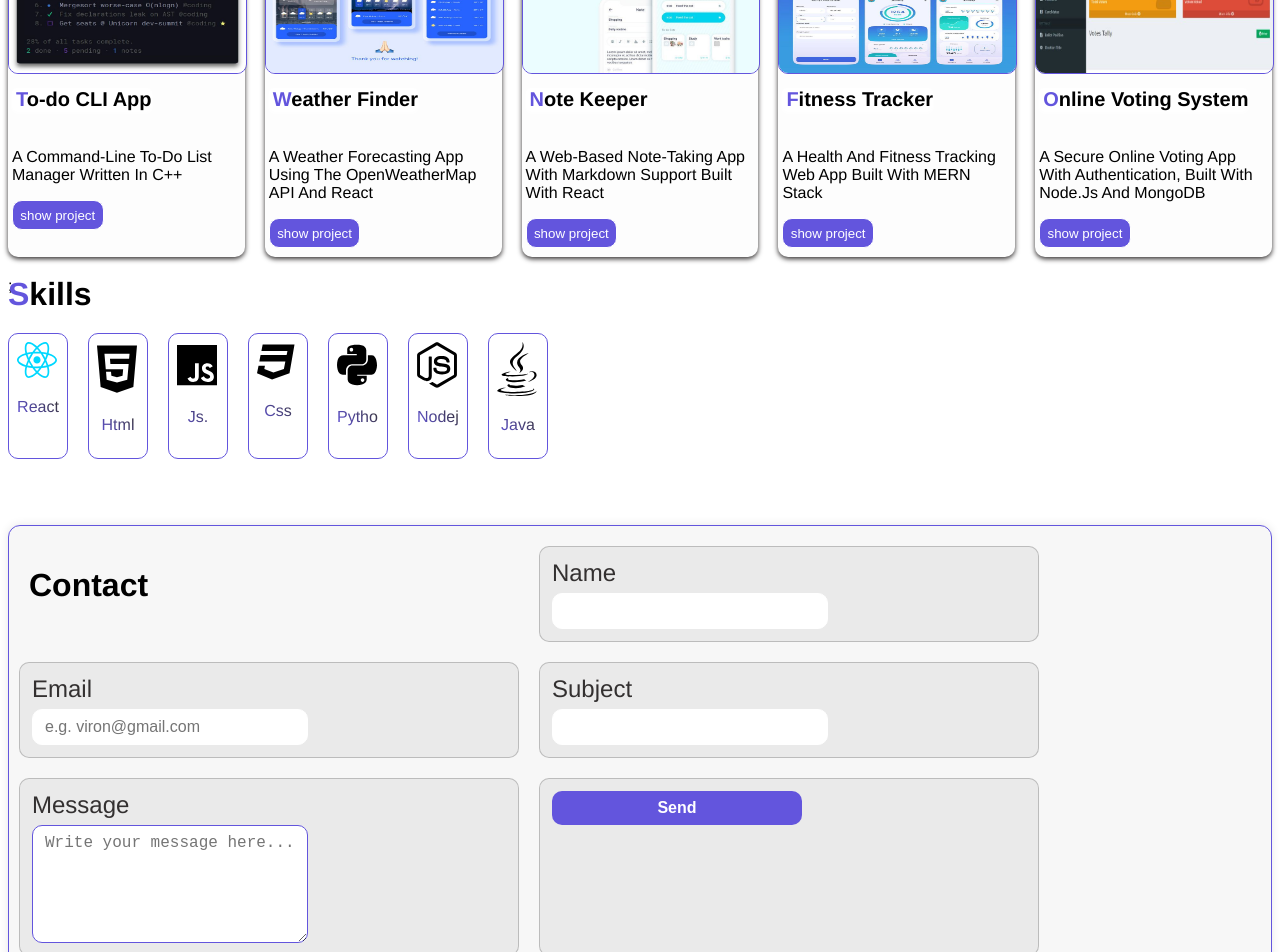
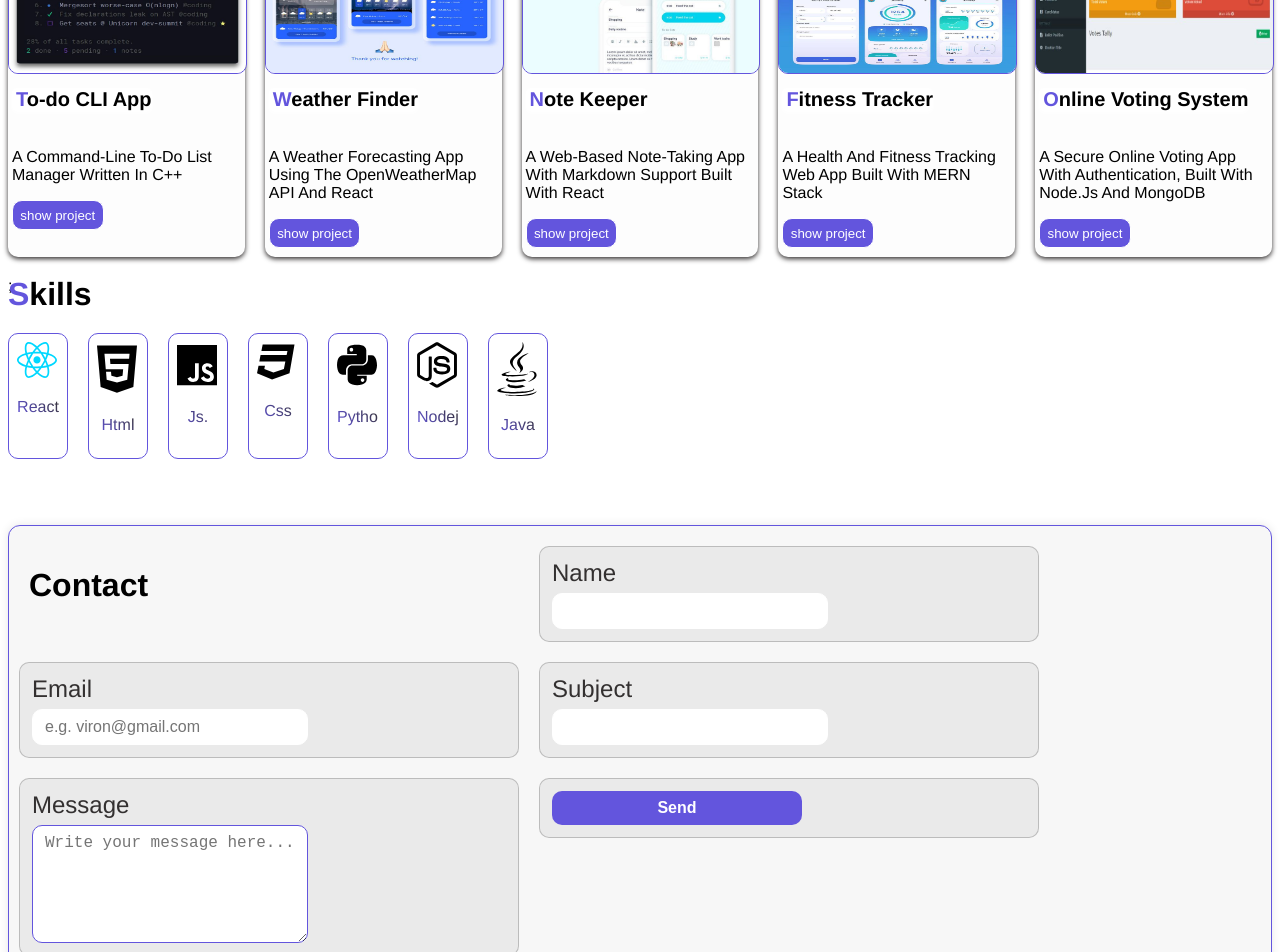
Before and after one commit to V1ron6/bytebandit, a React (Vite) app: page / in a window 1280 px wide. Shown: the part 1726-2678 px from the top of the page. Built offline with nearby package versions, Linux system fonts and the light colour scheme.

Commit message:
fixing bugs

```diff
--- a/src/component/contact.jsx
+++ b/src/component/contact.jsx
@@ -64,7 +64,7 @@ const Contact = () => {
         ></textarea>
       </div>
 
-      <div className="form-field">
+      <div className="form-sub">
         <input type="submit" onClick={makebelieve} value="Send" />
       </div>
     </div>
--- a/src/component/styles/contact.css
+++ b/src/component/styles/contact.css
@@ -65,7 +65,7 @@
   animation: fadeInUp 0.6s ease-in-out;
 }
 
-.form-field {
+.form-field ,.form-sub{
   position: relative;
   left: -10px;
   border: 0.01cm solid rgba(0, 0, 0, 0.2);
@@ -77,7 +77,10 @@
   transition: transform 0.3s ease, box-shadow 0.3s ease;
 }
 
-.form-field:hover {
+.form-sub{
+  height:max-content;
+}
+.form-field:hover,.form-sub:hover {
   transform: translateY(-3px);
   box-shadow: 0 4px 12px rgba(0, 0, 0, 0.15);
 }
```
